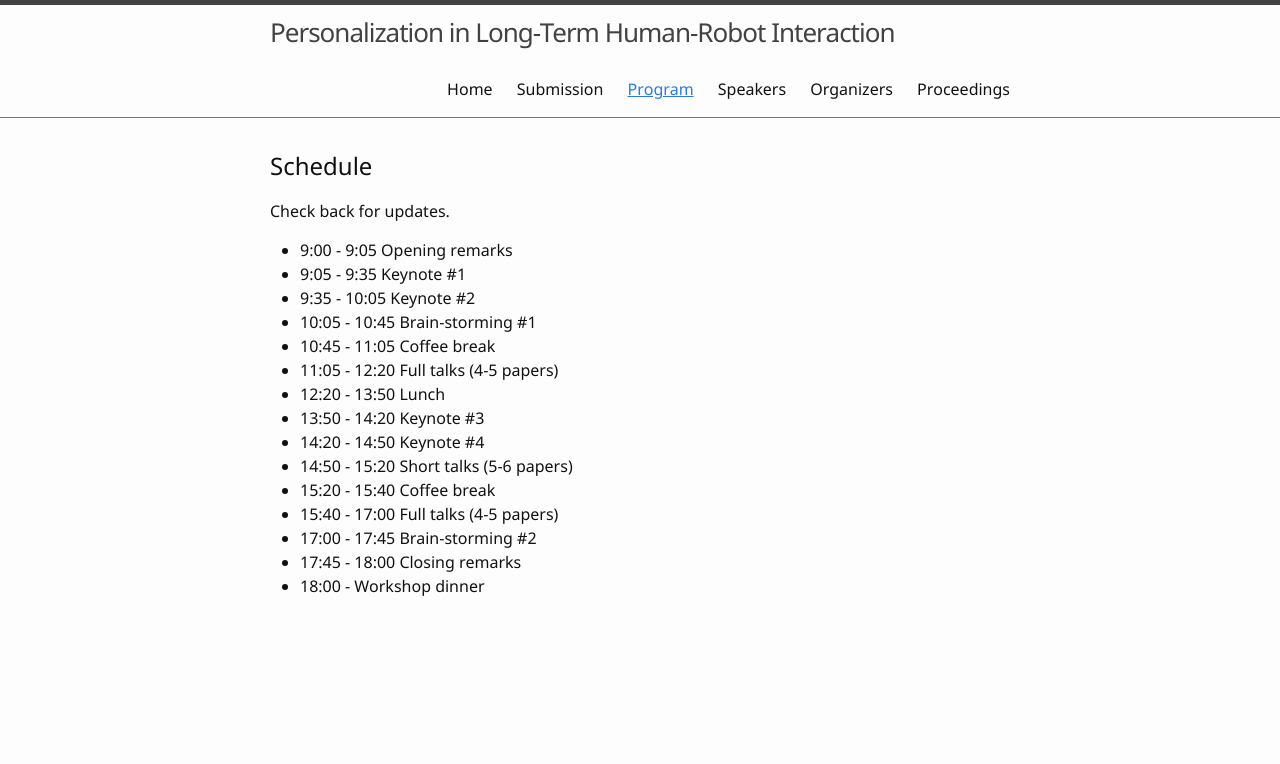
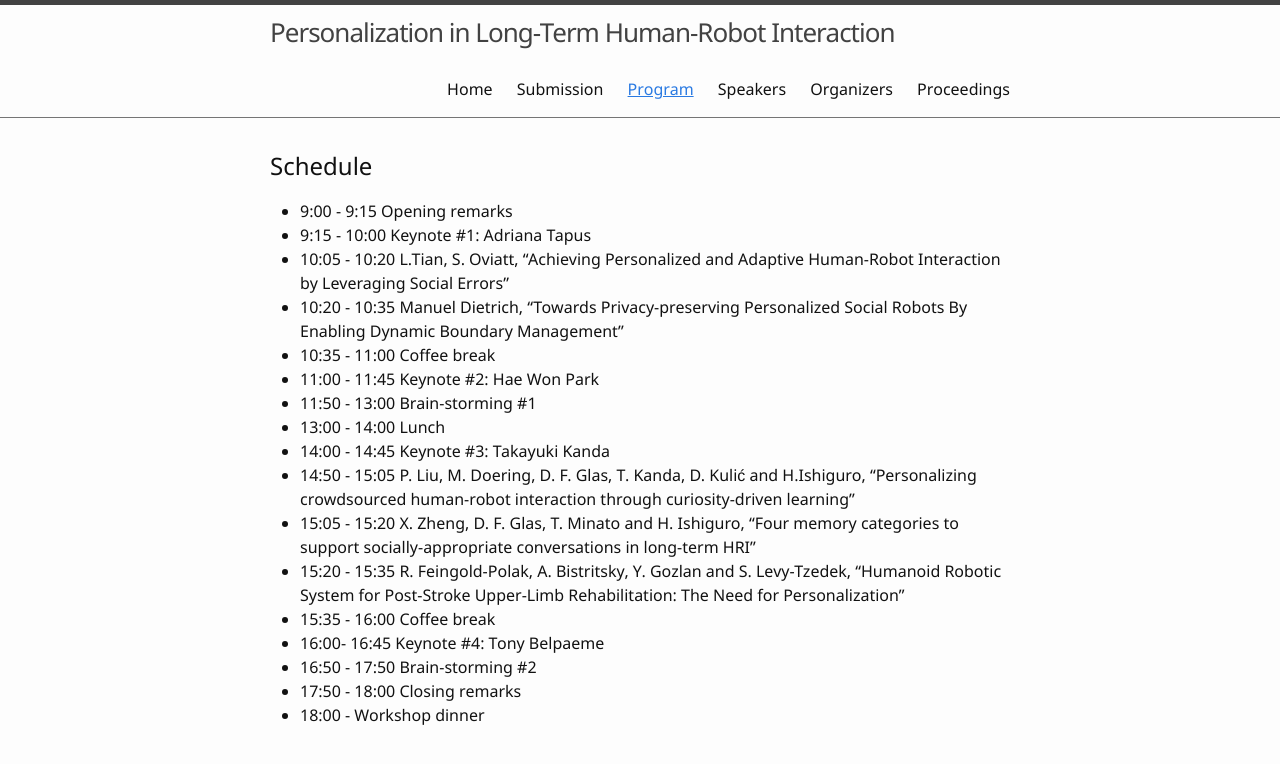
Before and after one commit to mcstaffa81/leap_hri_2023.io, a Jekyll site: the page built from 1-program.md, in a window 1280 px wide. Shown: the top 764 px of the page. Built offline with Jekyll 4.4.1, drawn with Linux system fonts in a browser that asks for light colours.

Commit message:
Update 1-program.md

```diff
--- a/1-program.md
+++ b/1-program.md
@@ -5,20 +5,20 @@ nav: true
 
 ## Schedule
 
-Check back for updates.
-
-- 9:00 - 9:05 Opening remarks
-- 9:05 - 9:35 Keynote #1
-- 9:35 - 10:05 Keynote #2
-- 10:05 - 10:45 Brain-storming #1
-- 10:45 - 11:05 Coffee break
-- 11:05 - 12:20 Full talks (4-5 papers)
-- 12:20 - 13:50 Lunch
-- 13:50 - 14:20 Keynote #3
-- 14:20 - 14:50 Keynote #4
-- 14:50 - 15:20 Short talks (5-6 papers)
-- 15:20 - 15:40 Coffee break
-- 15:40 - 17:00 Full talks (4-5 papers)
-- 17:00 - 17:45 Brain-storming #2
-- 17:45 - 18:00 Closing remarks
+- 9:00 - 9:15 Opening remarks
+- 9:15 - 10:00 Keynote #1: Adriana Tapus
+- 10:05 - 10:20 L.Tian, S. Oviatt, “Achieving Personalized and Adaptive Human-Robot Interaction by Leveraging Social Errors”
+- 10:20 - 10:35 Manuel Dietrich, “Towards Privacy-preserving Personalized Social Robots By Enabling Dynamic Boundary Management”
+- 10:35 - 11:00 Coffee break
+- 11:00 - 11:45 Keynote #2: Hae Won Park
+- 11:50 - 13:00 Brain-storming #1
+- 13:00 - 14:00 Lunch
+- 14:00 - 14:45 Keynote #3: Takayuki Kanda
+- 14:50 - 15:05 P. Liu, M. Doering, D. F. Glas, T. Kanda, D. Kulić and H.Ishiguro, “Personalizing crowdsourced human-robot interaction through curiosity-driven learning”
+- 15:05 - 15:20 X. Zheng, D. F. Glas, T. Minato and H. Ishiguro, “Four memory categories to support socially-appropriate conversations in long-term HRI”
+- 15:20 - 15:35 R. Feingold-Polak, A. Bistritsky, Y. Gozlan and S. Levy-Tzedek, “Humanoid Robotic System for Post-Stroke Upper-Limb Rehabilitation: The Need for Personalization”
+- 15:35 - 16:00 Coffee break
+- 16:00- 16:45 Keynote #4: Tony Belpaeme
+- 16:50 - 17:50 Brain-storming #2
+- 17:50 - 18:00 Closing remarks
 - 18:00 - Workshop dinner
```
